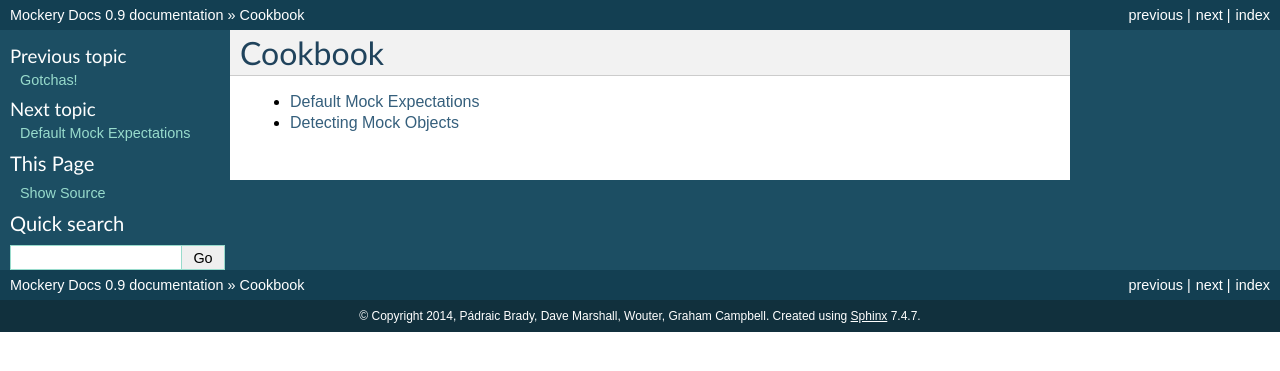
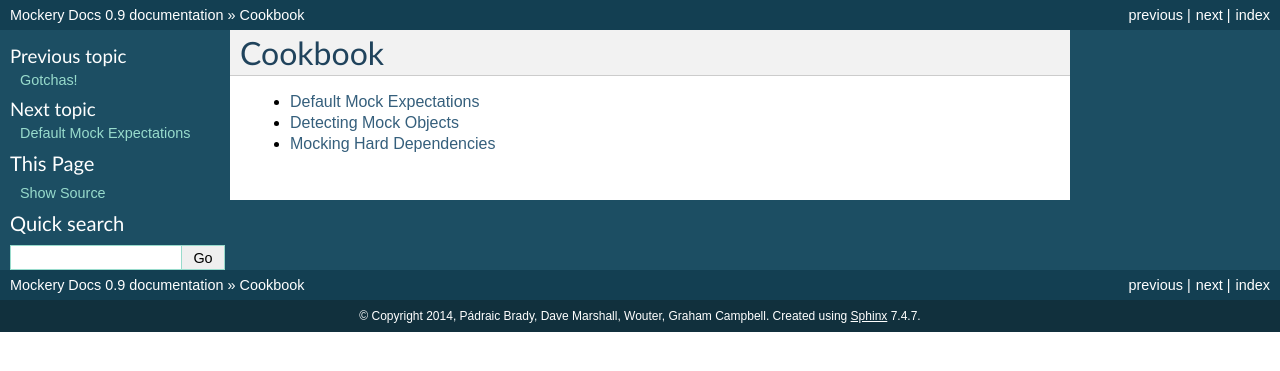
Before and after one commit to mockery/mockery, a Sphinx documentation site: the page built from docs/cookbook/index.rst, in a window 1280 px wide. Shown: the top 371 px of the page. Built offline with Sphinx 7.4.7, drawn with Linux system fonts in a browser that asks for light colours.

Commit message:
add new cookbook entry to ToC

```diff
--- a/docs/cookbook/index.rst
+++ b/docs/cookbook/index.rst
@@ -6,5 +6,6 @@
 
     default_expectations
     detecting_mock_objects
+    mocking_hard_dependencies
 
 .. include:: map.rst.inc
--- a/docs/cookbook/map.rst.inc
+++ b/docs/cookbook/map.rst.inc
@@ -1,2 +1,3 @@
 * :doc:`/cookbook/default_expectations`
 * :doc:`/cookbook/detecting_mock_objects`
+* :doc:`/cookbook/mocking_hard_dependencies`
```
